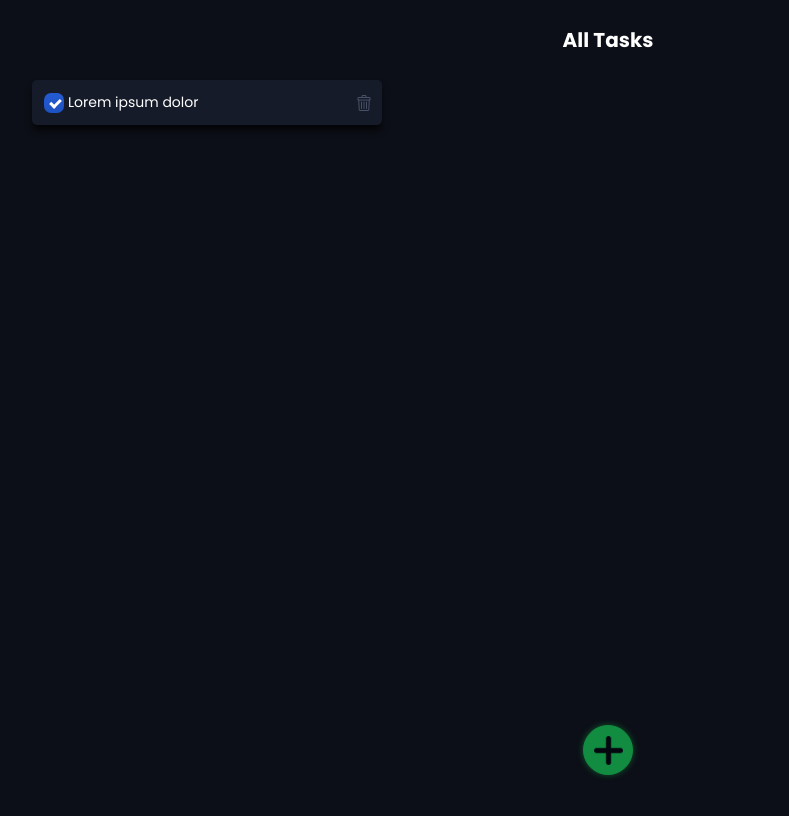
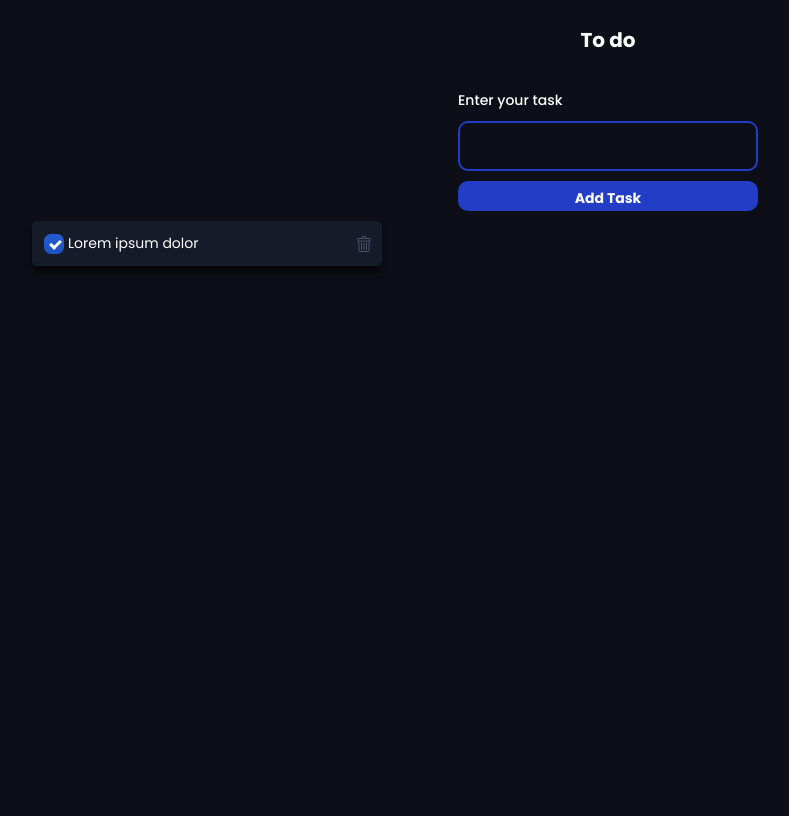
Before and after one commit to Brycot/toDo-Js-Vanilla, a website with bundled scripts: page src/index.html in a window 1280 px wide. Shown: the whole page, without its empty margins (32-821 px from the left). Built offline with nearby package versions, Linux system fonts and the light colour scheme.

Commit message:
added input and logic Js

```diff
--- a/package.json
+++ b/package.json
@@ -3,6 +3,7 @@
   "version": "1.0.0",
   "description": "A personal project consisting of a to-do list but only with HTML, CSS y JavaScript vanilla",
   "main": "main.js",
+  "type": "module",
   "scripts": {
     "test": "echo \"Error: no test specified\" && exit 1"
   },
--- a/src/index.html
+++ b/src/index.html
@@ -9,11 +9,22 @@
     <link rel="preconnect" href="https://fonts.googleapis.com">
     <link rel="preconnect" href="https://fonts.gstatic.com" crossorigin>
     <link href="https://fonts.googleapis.com/css2?family=Poppins:wght@100;200;300;400;500;600;700;800;900&display=swap" rel="stylesheet">
+    <script type="module" src="./js/main.js"></script>
+    <script type="module" src="./js/listask.mjs"></script>
+    <script type="module" src="./js/task.mjs"></script>
 </head>
 <body>
     <main>
         <section class="title-main__container">
-            <h1>All Tasks</h1>
+            <h1>To do</h1>
+        </section>
+
+        <section class="add-menu__container">
+            <div class="add-menu">
+                <label for="input-text">Enter your task</label>
+                <input type="text" class="input-menu">
+                <a class="send-button">Add Task</a>
+            </div>
         </section>
 
         <section class="tasks-main">
@@ -21,18 +32,16 @@
             <section class="tasks-main__container">
                 <div class="task">
                     <label class="container-chekbox__task">
-                        <input checked="checked" type="checkbox">
+                        <input class="check" checked="checked" type="checkbox">
                         <div class="checkmark"></div>
                     </label>
                     <p class="task-title">Lorem ipsum dolor</p>
-                    <a class="delete-task"></a>
+                    <button class="delete-task"></button>
                 </div>
             </section>
+            <!-- menu -->
         </section>
 
-        <section class="add-button">
-            <button href="#"></button>
-        </section>
     </main>
 </body>
 </html>
--- /dev/null
+++ b/src/js/listask.mjs
@@ -0,0 +1,15 @@
+export class listTask {
+    constructor ({
+        tareas = [],
+    })
+    {
+        this.tareas = tareas;
+    }
+
+    creartarea(tarea = {}) {
+        this.tareas.push(tarea);
+    }
+    eliminartarea(tarea) {
+        this.tareas.splice(this.tareas.indexOf(tarea),1)
+    }
+}
--- a/src/js/main.js
+++ b/src/js/main.js
@@ -0,0 +1,20 @@
+import { listTask } from "./listask.mjs";
+import { task } from "./task.mjs";
+
+//importar botones y entorno de HTML a Js
+const taskContainer = document.querySelector('.tasks-main');
+const deleteButton = document.querySelector('delete-task');
+const checkButton = document.querySelector('.check');
+const menuAdd = document.querySelector('.add-menu__container');
+const sendButton = null || document.querySelector('.send-button');
+
+const listMain = new listTask({});
+const taskOne = new task({
+    text: "No tengo idea",
+})
+listMain.creartarea(taskOne);
+console.log(listMain);
+const sendTask = () => {
+    console.log('probando');
+}
+sendButton.addEventListener('click', sendTask);
--- /dev/null
+++ b/src/js/task.mjs
@@ -0,0 +1,14 @@
+export class task {
+    constructor({
+        state = false,
+        text = '',
+    })
+    {
+        this.state = state;
+        this.text = text;
+    }
+
+    taskComplete() {
+        this.state = true;
+    }
+}
--- a/src/styles/index.css
+++ b/src/styles/index.css
@@ -116,7 +116,6 @@ body {
     border-width: 0 0.15em 0.15em 0;
     transform: rotate(45deg);
 }
-
 .task .task-title {
     color: var(--white-color);
     font-size: 1.4rem;
@@ -132,32 +131,56 @@ body {
     background-position:center;
     background-repeat: no-repeat;
 }
+.delete-task {
+    background: none;
+    border: none;
+}
 
-.add-button  {
-    position: absolute;
-    bottom: 10px;
-    width: 100%;
-    height: 80px;
+/* Add Menu */
+.add-menu__container {
     display: flex;
     justify-content: center;
-    align-items: center;
+    width: 100%;
+    min-height: 80px;
 }
-.add-button button {
+.add-menu {
+    max-width: 350px;
+    display: flex;
+    flex-direction: column;
+    background-color: var(--background-color);
+    border-radius: 10px;
+    padding: 10px;
+    gap: 10px;
+}
+.add-menu label {
+    align-self: flex-start;
+    font-size: 1.4rem;
+    font-weight: 500;
+    color: var(--white-color);
+}
+.add-menu .input-menu {
+    align-self: center;
+    width: 300px;
+    min-height: 50px;
+    border: none;
+    border-radius: 10px;
+    background-color: var(--background-color);
+    color: var(--white-color);
+    padding: 10px;
+    border: 2px solid var(--azul-bonitoxd);
+}
+.add-menu .send-button {
+    align-self: center;
+    width: 300px;
+    min-height: 30px;
+    background-color: var(--azul-bonitoxd);
+    color: var(--white-color);
+    border: 2px solid var(--azul-bonitoxd);
+    border-radius: 10px;
+    font-weight: 700;
     cursor: pointer;
-    width: 50px;
-    height: 50px;
-    padding: 10px;
-    font-size: 6rem;
-    color: var(--background-color);
-    background-image: url('../../assets/plus.png');
-    background-repeat: no-repeat;
-    background-position: center;
-    background-size: 60%;
-    background-color: var(--green-color);
     text-decoration: none;
-    border: 1px solid var(--green-color);
-    border-radius: 50%;
-    -webkit-box-shadow: 0px 0px 7px -1px rgba(18, 140, 65, 0.769);
-    -moz-box-shadow: 0px 0px 7px -1px rgba(18, 140, 65, 0.769);
-    box-shadow: 0px 0px 7px -1px rgba(18, 140, 65, 0.769);
+    text-align: center;
+    padding-top: 5px;
+    font-size: 1.4rem;
 }
```
